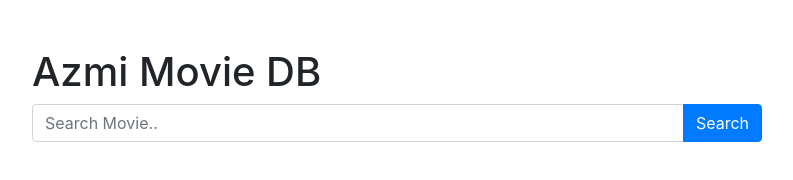
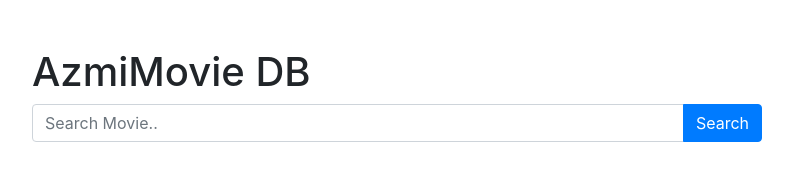
Before and after one commit to syofiazmi/azmi-movie-db, a plain HTML site: page index.html in a window 1280 px wide. Shown: the whole page, without its empty margins (53-846 px from the left). Drawn offline with nearby package versions, Linux system fonts and the light colour scheme.

Commit message:
change title

```diff
--- a/index.html
+++ b/index.html
@@ -10,14 +10,14 @@
   <link rel="stylesheet" href="https://cdn.jsdelivr.net/npm/bootstrap@4.4.1/dist/css/bootstrap.min.css"
     integrity="sha384-Vkoo8x4CGsO3+Hhxv8T/Q5PaXtkKtu6ug5TOeNV6gBiFeWPGFN9MuhOf23Q9Ifjh" crossorigin="anonymous" />
 
-  <title>Azmi Movie DB</title>
+  <title>AzmiMovie DB</title>
 </head>
 
 <body>
   <div class="container">
     <div class="row mt-5">
       <div class="col">
-        <h1>Azmi Movie DB</h1>
+        <h1>AzmiMovie DB</h1>
       </div>
     </div>
 
```
